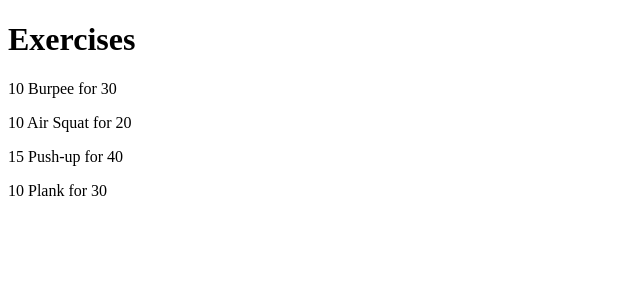
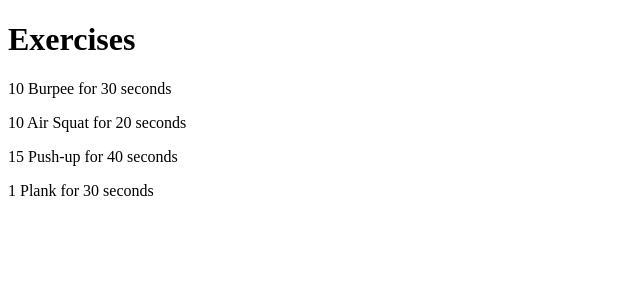
Before and after one commit to rc-devs/mcninja, an Angular app in the folder mcninja/: page / in a window 1280 px wide. Shown: the top 300 px of the page, without its empty margins (0-640 px from the left). Built offline with nearby package versions, Linux system fonts and the light colour scheme.

Commit message:
minor data/ template changes

```diff
--- a/mcninja/src/app/data/exercises.data.ts
+++ b/mcninja/src/app/data/exercises.data.ts
@@ -22,7 +22,7 @@ export default<Exercise[]>[
   {
     id: 'e4',
     form: 'Plank',
-    iteration: 10,
+    iteration: 1,
     duration: 30,
   },
 ]
--- a/mcninja/src/app/exercises/exercises.component.html
+++ b/mcninja/src/app/exercises/exercises.component.html
@@ -1,5 +1,5 @@
 <h1>Exercises</h1>
 
 @for (e of exercises(); track e.id){
-  <p>{{e.iteration}} {{e.form}} for {{e.duration}}</p>
+  <p>{{e.iteration}} {{e.form}} for {{e.duration}} seconds</p>
 }
```
